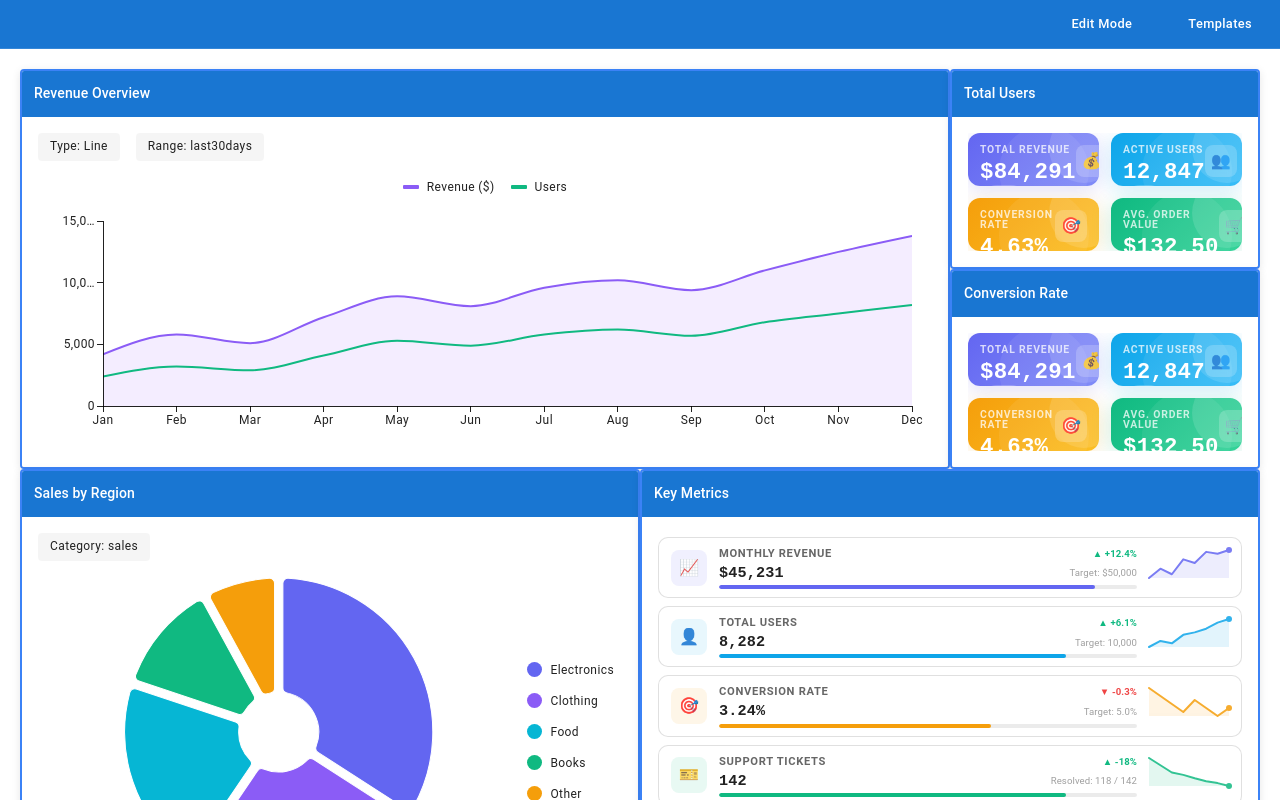
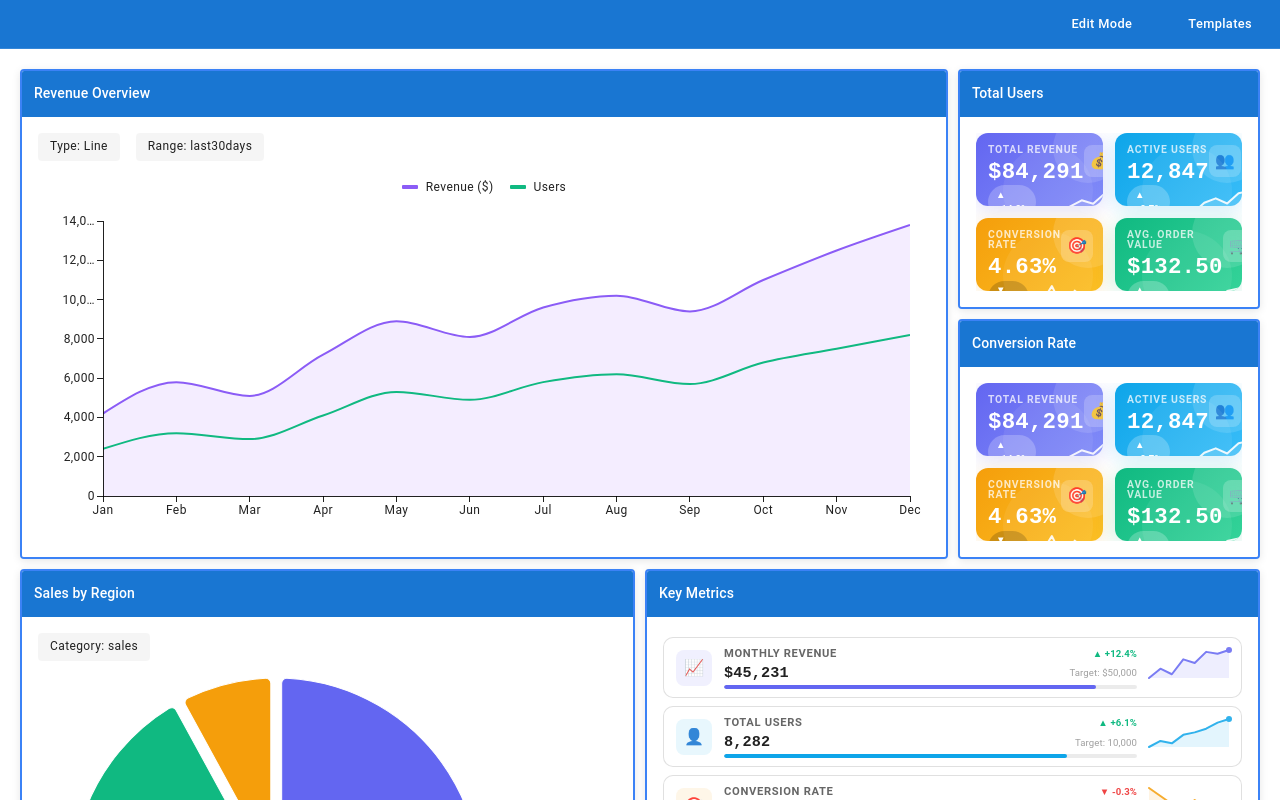
Before and after one commit to Optimas-desktop-layout/Dashboard-Layout-Configuration, a React (Vite) app: page / in a window 1280 px wide. Shown: the top 800 px of the page. Built offline with nearby package versions, Linux system fonts and the light colour scheme; some icons are missing.

Commit message:
removed space

```diff
--- a/src/Dashboard.tsx
+++ b/src/Dashboard.tsx
@@ -244,6 +244,7 @@ export const Dashboard = ({
         measureBeforeMount={true}
         rowHeight={LAYOUT_CONSTRAINTS.ROW_HEIGHT}
         margin={LAYOUT_CONSTRAINTS.MARGIN}
+        containerPadding={[0,0]}
         onBreakpointChange={(breakpoint: string) => {
           currentBreakpointRef.current = breakpoint;
         }}
--- a/src/config/layoutConstraints.ts
+++ b/src/config/layoutConstraints.ts
@@ -2,7 +2,7 @@
 export const LAYOUT_CONSTRAINTS = {
   TOTAL_COLUMNS: 12,
   ROW_HEIGHT: 40,
-  MARGIN: [0,0] as [number, number],
+  MARGIN: [10,10] as [number, number],
 
   // Widget Size Constraints
   MIN_WIDTH: 2,
```
